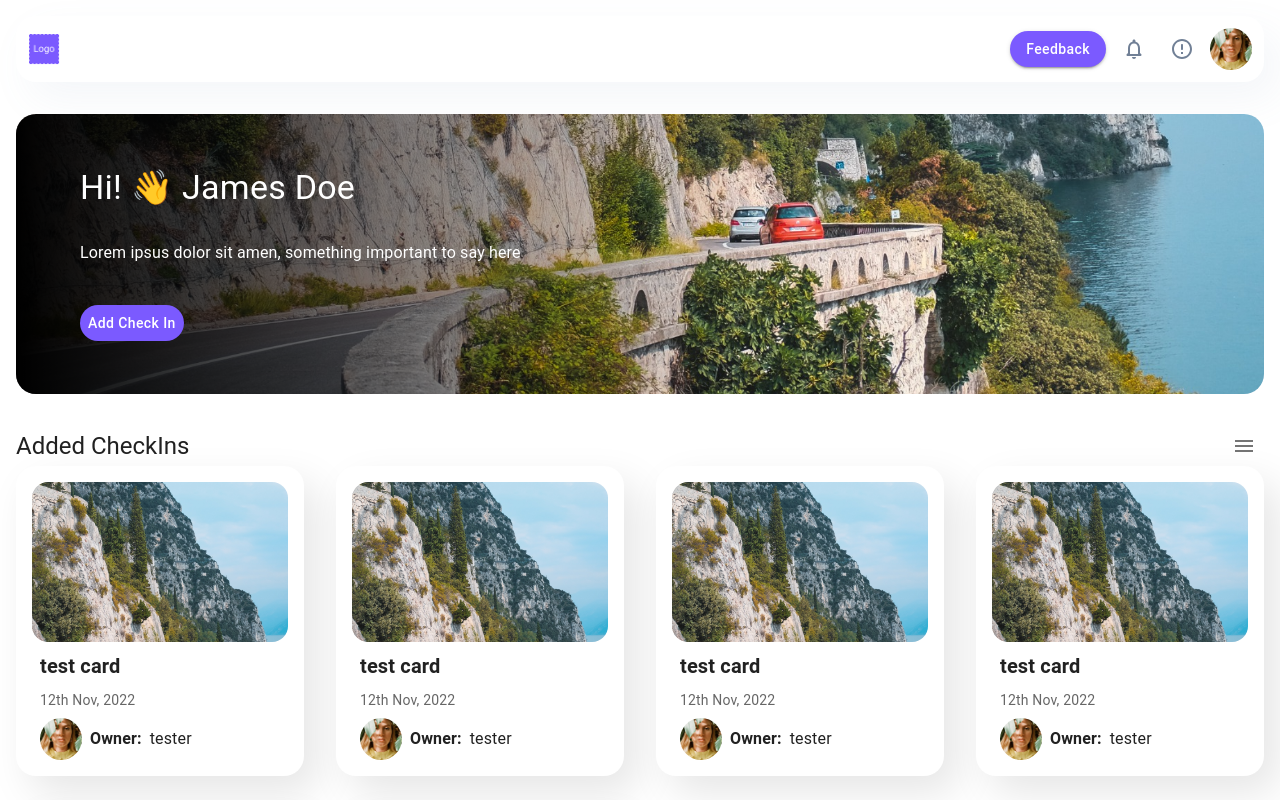
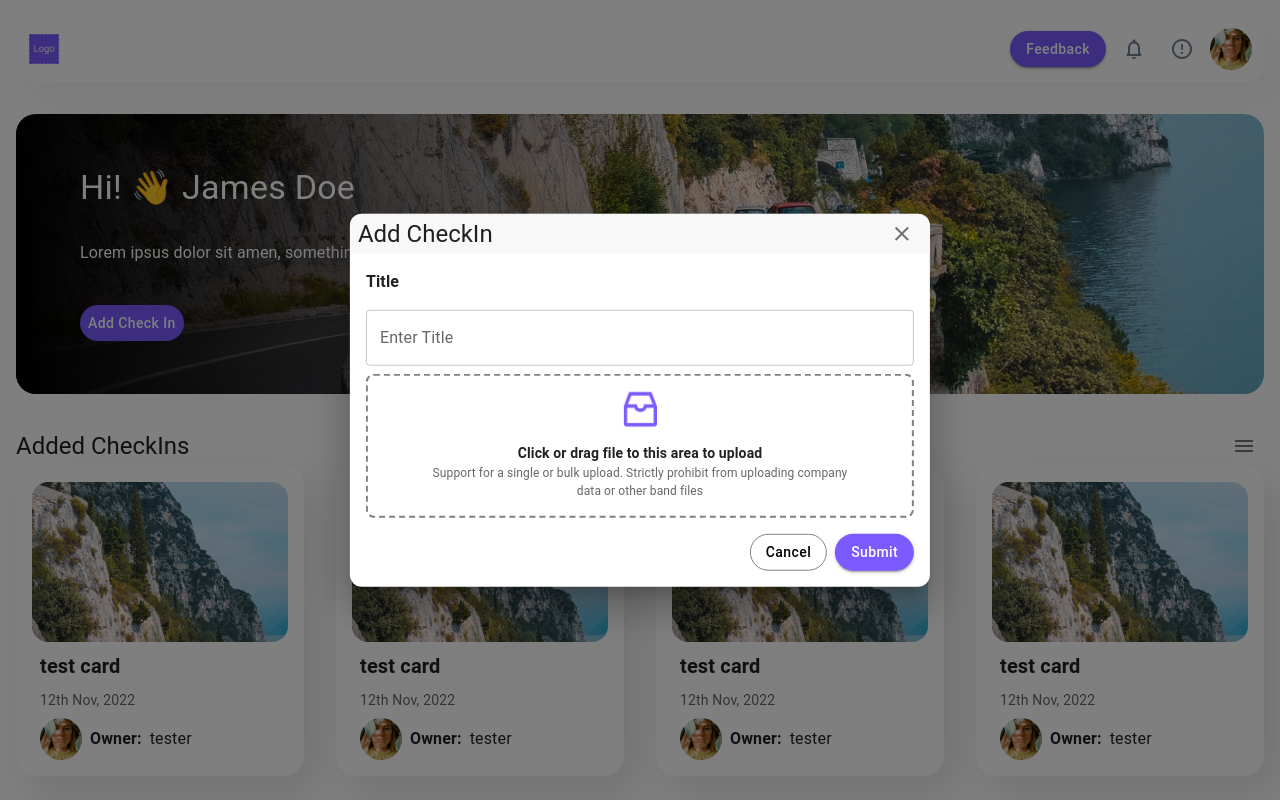
Before and after one commit to zohaib-pro/assignment, a Next.js app: page / in a window 1280 px wide. Both pictures are taken after a click on the button "Add Check In". Shown: the top 800 px of the page. Built offline with nearby package versions, Linux system fonts and the light colour scheme.

Commit message:
created redux

```diff
--- /dev/null
+++ b/app/api/checkin/route.ts
@@ -0,0 +1,11 @@
+import { NextRequest, NextResponse } from "next/server";
+
+export async function GET(req: NextRequest) {
+    const data = JSON.stringify({message: 'hello from get'});
+    return new NextResponse(data);
+}
+
+export async function POST(req: NextRequest) {
+    const data = JSON.stringify({message: 'hello from post'});
+    return new NextResponse(data);
+}
--- a/app/components/Banner.tsx
+++ b/app/components/Banner.tsx
@@ -1,5 +1,6 @@
 import React from "react";
-import { Box, Button, Typography } from "@mui/material";
+import { Box, Typography } from "@mui/material";
+import CheckInAddButton from "./CheckInAddButton";
 
 const Banner = () => {
   return (
@@ -47,9 +48,7 @@ const Banner = () => {
         <Typography variant="body1">
           Lorem ipsus dolor sit amen, something important to say here
         </Typography>
-        <Button color="primary" sx={{ mt: "8px" }}>
-          Add Check In
-        </Button>
+        <CheckInAddButton />
       </Box>
     </Box>
   );
--- /dev/null
+++ b/app/components/CheckInAddButton.tsx
@@ -0,0 +1,18 @@
+"use client";
+import { Box, Button } from "@mui/material";
+import React from "react";
+import { useDispatch } from "react-redux";
+import { openModal1 } from "../redux/slice";
+
+function CheckInAddButton() {
+    const dispatch = useDispatch();
+  return (
+    <Box>
+      <Button onClick={()=>{dispatch(openModal1())}} color="primary" sx={{ mt: "8px" }}>
+        Add Check In
+      </Button>
+    </Box>
+  );
+}
+
+export default CheckInAddButton;
--- a/app/components/modals/AddCheckInModal.tsx
+++ b/app/components/modals/AddCheckInModal.tsx
@@ -5,34 +5,54 @@ import Button from "@mui/material/Button";
 import Typography from "@mui/material/Typography";
 import BaseModal from "./BaseModal";
 import DropZone from "../DropZone";
+import { closeModal1, openModal2 } from "@/app/redux/slice";
+import { useDispatch, useSelector } from "react-redux";
+import { RootState } from "@/app/redux/store";
+import toast from "react-hot-toast";
 
 export default function AddCheckInModal() {
-  const [open, setOpen] = useState(false);
-  const handleOpen = () => setOpen(true);
-  const handleClose = () => setOpen(false);
-
+  const dispatch = useDispatch();
+  const modal1Open = useSelector(
+    (state: RootState) => state.checkIn.modal1Open
+  );
   const [title, setTitle] = useState("");
   const [img, setImg] = useState<File | null>();
 
+  const validate = () => {
+    var error = "";
+    if (!title) error = "Title not entered!";
+    else if (!img) error = "Image not selected!";
+    return error;
+  };
   const handleSubmit = (e: React.FormEvent) => {
     e.preventDefault();
-    console.log("title", title);
-    console.log("file", img);
-    //console.log("Form submitted", formData);
-    // Here, you can send the form data to your server or API
+    const error = validate();
+    if (error){
+        toast.error(error);
+    }else{
+        dispatch(closeModal1());
+        dispatch(openModal2());
+    }
   };
 
   return (
     <div>
-      <Button onClick={handleOpen}>Open modal</Button>
-      <BaseModal open={open} title="test modal" onClose={handleClose}>
+      <BaseModal
+        open={modal1Open}
+        title="Add CheckIn"
+        onClose={() => {
+          dispatch(closeModal1());
+        }}
+      >
         <form onSubmit={handleSubmit}>
           <Typography sx={{ fontWeight: "bold" }}>Title</Typography>
           <TextField
             label="Enter Title"
             name="title"
             value={title}
-            onChange={(evt)=>{setTitle(evt.target.value)}}
+            onChange={(evt) => {
+              setTitle(evt.target.value);
+            }}
             fullWidth
             margin="normal"
           />
@@ -44,7 +64,7 @@ export default function AddCheckInModal() {
           <Box
             sx={{ display: "flex", justifyContent: "flex-end", mt: 2, gap: 1 }}
           >
-            <Button variant="outlined">Cancel</Button>
+            <Button variant="outlined" onClick={()=>dispatch(closeModal1())}>Cancel</Button>
             <Button type="submit" variant="contained" color="primary">
               Submit
             </Button>
--- a/app/components/modals/CheckInDetailModal.tsx
+++ b/app/components/modals/CheckInDetailModal.tsx
@@ -1,16 +1,20 @@
 "use client";
 import { useState } from "react";
-import { Box, Grid2, TextField } from "@mui/material";
+import { Box, Grid2, TextField, useMediaQuery } from "@mui/material";
 import Button from "@mui/material/Button";
 import Typography from "@mui/material/Typography";
 import BaseModal from "./BaseModal";
-import DropZone from "../DropZone";
-import toast, { Toaster } from "react-hot-toast";
+import toast from "react-hot-toast";
+import { useDispatch, useSelector } from "react-redux";
+import { RootState } from "@/app/redux/store";
+import { closeModal2 } from "@/app/redux/slice";
 
 export default function CheckInDetailModal() {
-  const [open, setOpen] = useState(false);
-  const handleOpen = () => setOpen(true);
-  const handleClose = () => setOpen(false);
+  const isModal2Open = useSelector(
+    (state: RootState) => state.checkIn.modal2Open
+  );
+
+  const dispatch = useDispatch();
 
   const [bookingId, setBookingId] = useState(1234);
   const [rooms, setRooms] = useState(0);
@@ -35,15 +39,28 @@ export default function CheckInDetailModal() {
     else toast.success("Done");
   };
 
+  const isMobile = useMediaQuery('(max-width:600px)');
   return (
     <div>
-      <Button onClick={handleOpen}>Open modal</Button>
-      <BaseModal open={open} title="test modal" onClose={handleClose}>
-        <Grid2 container columnSpacing={1}>
-          <Grid2 size={6}>
+      <BaseModal
+        open={isModal2Open}
+        title="CheckIn Details"
+        onClose={() => {
+          dispatch(closeModal2());
+        }}
+      >
+        <Box
+          sx={{
+            display: "flex",
+            justifyContent: isMobile ? "center" : "space-between",
+            width: isMobile? "90vw": "45vw",
+            gap: 1,
+            flexDirection: isMobile? 'column-reverse': 'row',
+          }}
+        >
           <form
             onSubmit={handleSubmit}
-              style={{ display: "flex", flexDirection: "column", gap: 24 }}
+            style={{ display: "flex", flexDirection: "column", gap: 24, width: isMobile? '80%': undefined }}
           >
             <Box
               sx={{
@@ -106,22 +123,26 @@ export default function CheckInDetailModal() {
               }}
             >
               <Typography sx={{ fontWeight: "bold" }}>Booked Date</Typography>
-                <input type="date" value={date} onChange={(evt)=>{setDate(evt.target.value)}}/>
+              <input
+                type="date"
+                value={date}
+                onChange={(evt) => {
+                  setDate(evt.target.value);
+                }}
+              />
             </Box>
           </form>
-          </Grid2>
-          <Grid2 size={6}>
+
           <img
             src="/images/background.jpg"
             style={{
-                width: 256,
+              width: isMobile? "82%" : 256,
               height: 134,
               objectFit: "cover",
               borderRadius: 18,
             }}
           />
-          </Grid2>
-        </Grid2>
+        </Box>
         <Box
           sx={{
             display: "flex",
@@ -130,12 +151,11 @@ export default function CheckInDetailModal() {
             gap: 1,
           }}
         >
-          <Button variant="outlined">Cancel</Button>
+          <Button variant="outlined" onClick={()=>dispatch(closeModal2())}>Cancel</Button>
           <Button onClick={handleSubmit} variant="contained" color="primary">
             Ok
           </Button>
         </Box>
-        <Toaster />
       </BaseModal>
     </div>
   );
--- a/app/layout.tsx
+++ b/app/layout.tsx
@@ -2,6 +2,8 @@
 import { BorderColor } from '@mui/icons-material';
 import { ThemeProvider, CssBaseline, createTheme } from '@mui/material';
 import { ReactNode } from 'react';
+import { Provider } from 'react-redux';
+import { store } from './redux/store';
 
 export default function RootLayout({ children }: { children: ReactNode }) {
   const theme = createTheme({
@@ -51,10 +53,13 @@ export default function RootLayout({ children }: { children: ReactNode }) {
     <html lang="en">
       <head />
       <body>
+        <Provider store={store}>
+
         <ThemeProvider theme={theme}>
           <CssBaseline /> {/* Normalize styles across browsers */}
           {children} {/* Render the content of the page */}
         </ThemeProvider>
+        </Provider>
       </body>
     </html>
   );
--- a/app/page.tsx
+++ b/app/page.tsx
@@ -2,6 +2,7 @@ import { Box } from "@mui/material";
 import Header from "./components/Header";
 import Banner from "./components/Banner";
 import CheckInGallery from "./components/CheckInGallery";
+import { Toaster } from "react-hot-toast";
 import AddCheckInModal from "./components/modals/AddCheckInModal";
 import CheckInDetailModal from "./components/modals/CheckInDetailModal";
 
@@ -20,6 +21,7 @@ export default function Home() {
       <CheckInGallery />
       <AddCheckInModal />
       <CheckInDetailModal />
+      <Toaster />
     </Box>
   );
 }
--- /dev/null
+++ b/app/redux/slice.ts
@@ -0,0 +1,49 @@
+import { createSlice, PayloadAction } from '@reduxjs/toolkit';
+
+interface ModalState {
+  modal1Open: boolean;
+  modal2Open: boolean;
+  formData: Record<string, string | number | boolean>; // Adjust the type as needed for your form fields
+}
+
+const initialState: ModalState = {
+  modal1Open: false,
+  modal2Open: false,
+  formData: {},
+};
+
+const checkInSlice = createSlice({
+  name: 'modal',
+  initialState,
+  reducers: {
+    openModal1: (state) => {
+      state.modal1Open = true;
+    },
+    closeModal1: (state) => {
+      state.modal1Open = false;
+    },
+    openModal2: (state) => {
+      state.modal2Open = true;
+    },
+    closeModal2: (state) => {
+      state.modal2Open = false;
+    },
+    setFormData: (state, action: PayloadAction<Record<string, string | number | boolean>>) => {
+      state.formData = { ...state.formData, ...action.payload };
+    },
+    resetFormData: (state) => {
+      state.formData = {};
+    },
+  },
+});
+
+export const {
+  openModal1,
+  closeModal1,
+  openModal2,
+  closeModal2,
+  setFormData,
+  resetFormData,
+} = checkInSlice.actions;
+
+export default checkInSlice.reducer;
--- /dev/null
+++ b/app/redux/store.ts
@@ -0,0 +1,11 @@
+import { configureStore } from '@reduxjs/toolkit';
+import checkInSlice from "@/app/redux/slice";
+
+export const store = configureStore({
+  reducer: {
+    checkIn: checkInSlice
+  },
+});
+
+export type RootState = ReturnType<typeof store.getState>;
+export type AppDispatch = typeof store.dispatch;
```
Also changed, not shown: package.json (+8 -5 lines), 1 other file (tests, documents, lock files or other folders). Lines whose indentation alone changed are shown as unchanged.
